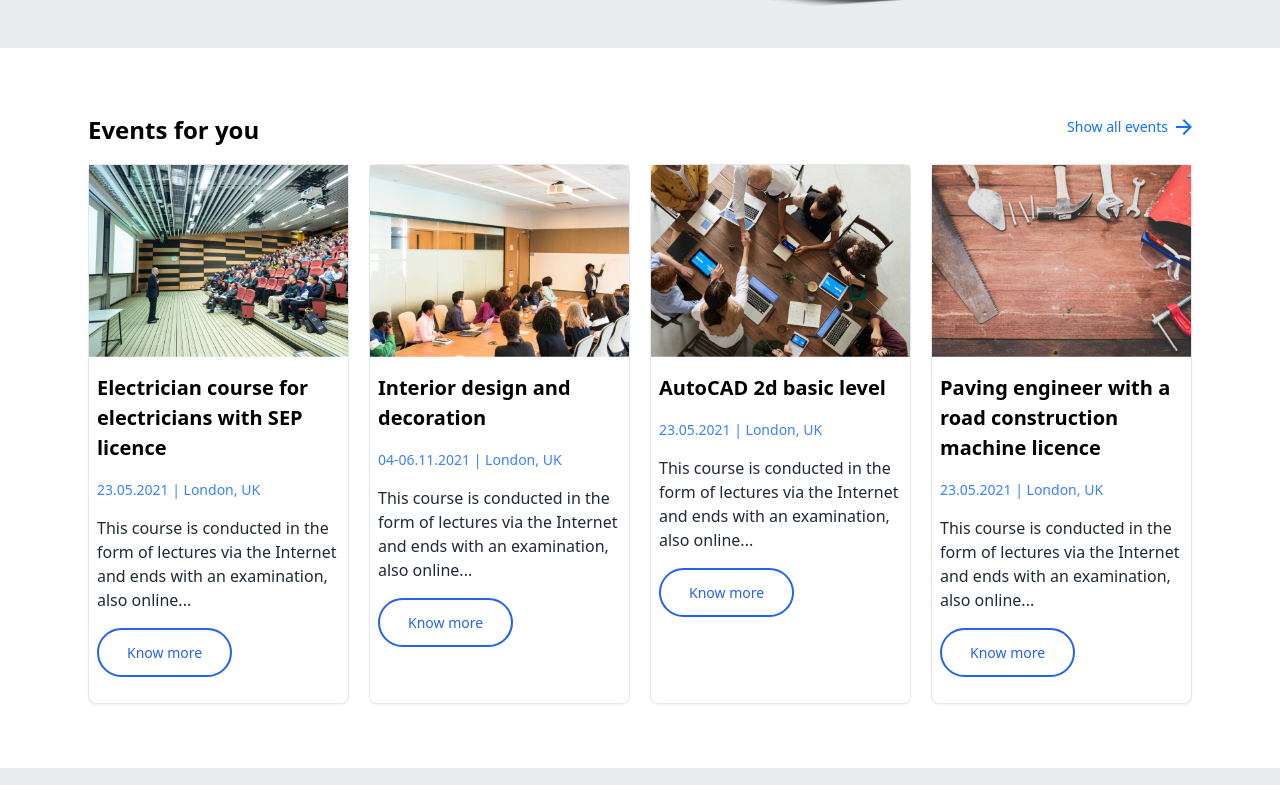
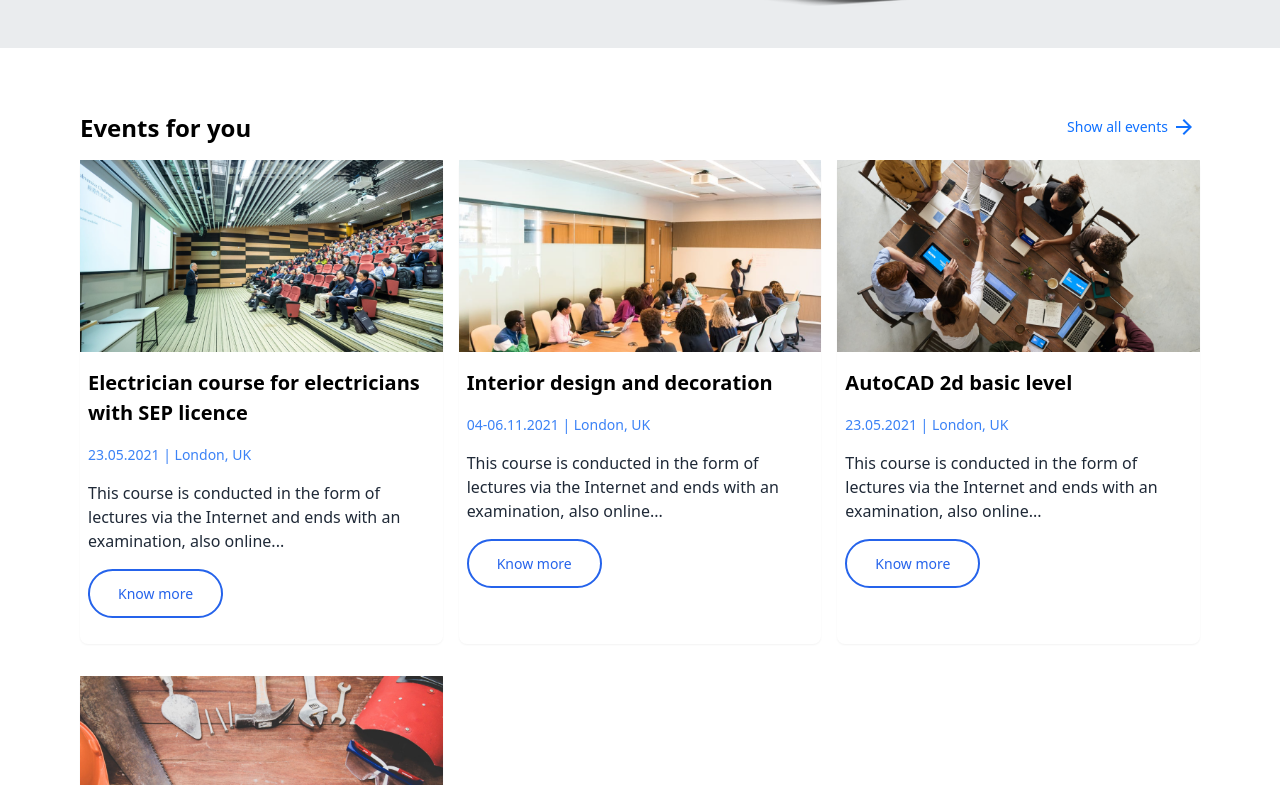
Before and after one commit to darshanbajgain/commerce-booster, a React (Vite) app: page / in a window 1280 px wide. Shown: the part 3215-4000 px from the top of the page. Built offline with nearby package versions, Linux system fonts and the light colour scheme.

Commit message:
styling and refactoring: style changed and made responsive for d and lg screen fro event component section

```diff
--- a/src/component/EventSection/EventsCards.jsx
+++ b/src/component/EventSection/EventsCards.jsx
@@ -1,7 +1,7 @@
 
 const EventsCards = ({ event }) => {
     return (
-        <div className=" bg-white border border-gray-200
+        <div className=" bg-white border border-gray-200  lg:border-none
         rounded-lg shadow-sm mt-4 flex flex-col">
             <img
                 className="w-full h-48 object-cover"
--- a/src/component/EventSection/EventsComponent.jsx
+++ b/src/component/EventSection/EventsComponent.jsx
@@ -42,16 +42,16 @@ const EventsComponent = () => {
     ]
 
     return (
-        <div className="mt-[64px] relative">
+        <div className="mt-16 relative">
             <div className="hidden lg:block absolute right-20 -top-4">
                 <CommonLink message={messageLinkName} />
             </div>
 
-            <h1 className="text-[24px] font-bold text-center lg:text-start lg:px-[88px]">Events for you</h1>
-            <div className="flex flex-col lg:flex-row px-4 lg:px-[88px] lg:gap-x-5">
+            <h1 className="text-2xl font-bold text-center lg:text-start lg:px-20">Events for you</h1>
+            <div className="grid grid-cols-1 gap-4 px-4 lg:px-20 sm:grid-cols-2 lg:grid-cols-2 xl:grid-cols-3 2xl:grid-cols-4">
                 {
                     events.map(event => (
-                        < EventsCards event={event} key={event.id} />
+                        <EventsCards event={event} key={event.id} />
                     ))
                 }
             </div>
```
